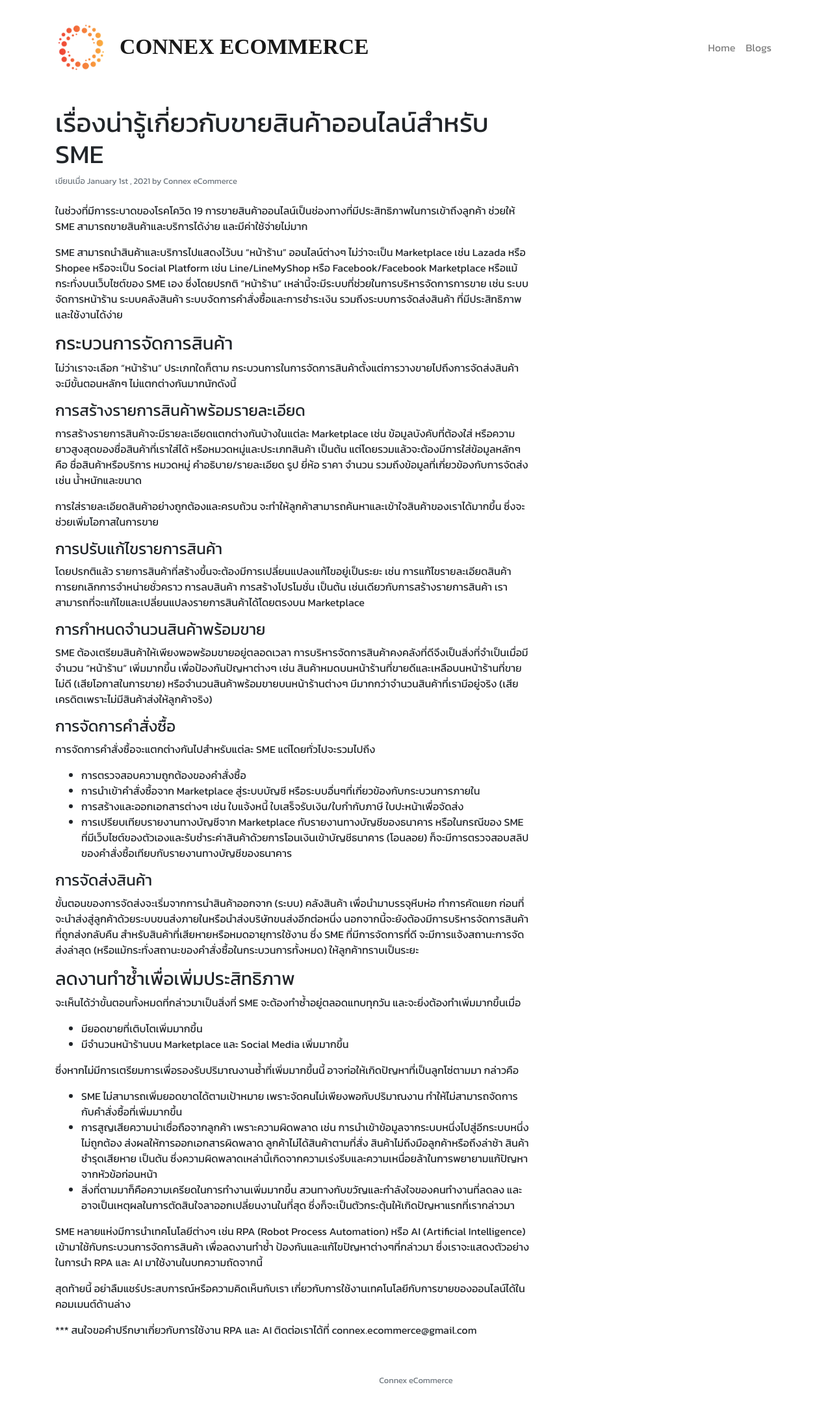
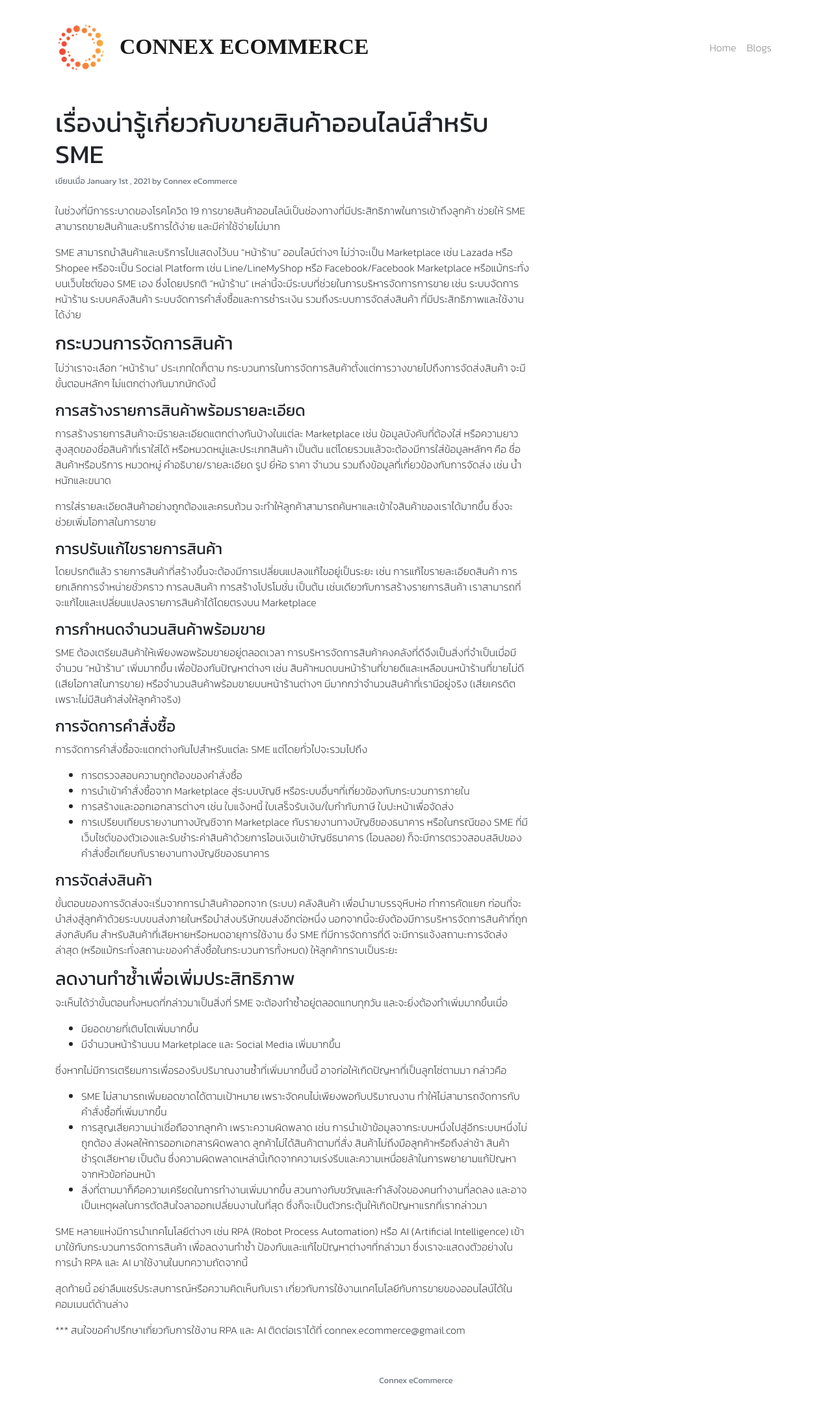
Before and after one commit to fuseecommerce/fuseecommerce.github.io, a Jekyll site: the page built from _posts/2021-01-01-ecommerce-and-sme.md, in a window 1280 px wide. Shown: the whole page at 65% size. Built offline with Jekyll 4.4.1, drawn with Linux system fonts in a browser that asks for light colours; nearby versions of some CDN libraries; some web fonts are replaced.

Commit message:
Adjust font weight

```diff
--- a/assets/css/custom.css
+++ b/assets/css/custom.css
@@ -12,7 +12,7 @@ https://cpratt.co/twitter-bootstrap-callout-css-styles/
 
 html, body {
   font-family: 'Kanit', sans-serif;
-  font-weight: 400;
+  font-weight: 200;
 }
 
 h1, h2, h3, h4, h5, h6 {
```
